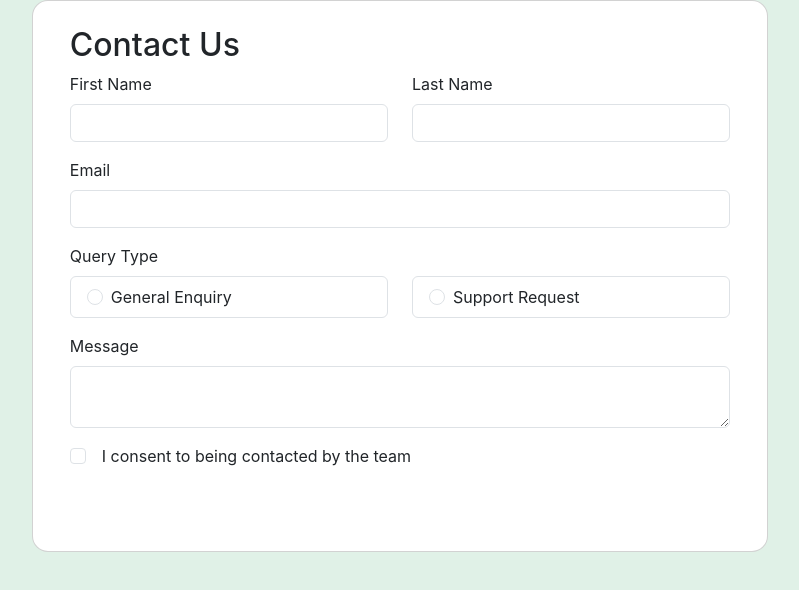
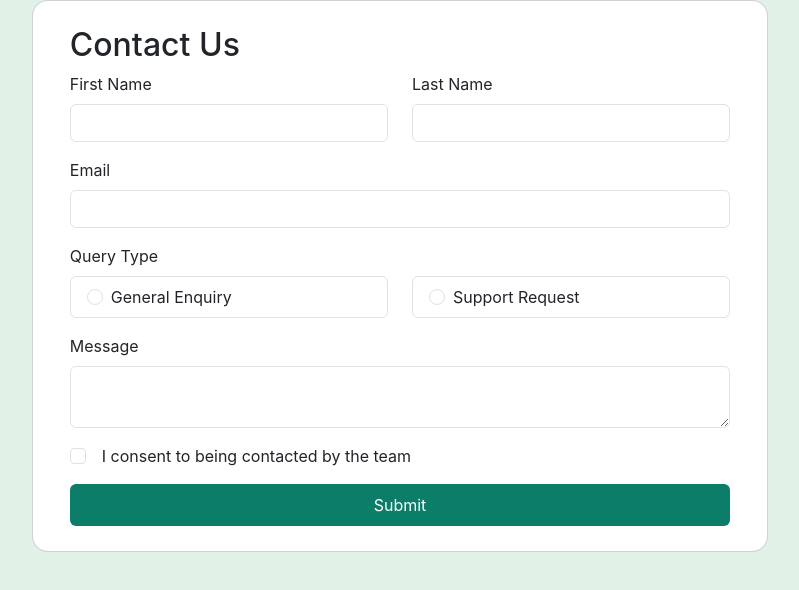
Before and after one commit to nishantcm/contact-form-main-fm, a React (Create React App) app: page / in a window 1280 px wide. Shown: the top 590 px of the page, without its empty margins (50-849 px from the left). Built offline with nearby package versions, Linux system fonts and the light colour scheme.

Commit message:
Update the css file for button style

```diff
--- a/src/index.css
+++ b/src/index.css
@@ -12,7 +12,10 @@ code {
   font-family: source-code-pro, Menlo, Monaco, Consolas, 'Courier New',
     monospace;
 }
-
+.buttonColor {
+  background-color: #0c7d69;
+  width: 100%;
+}
 
 
 
```
